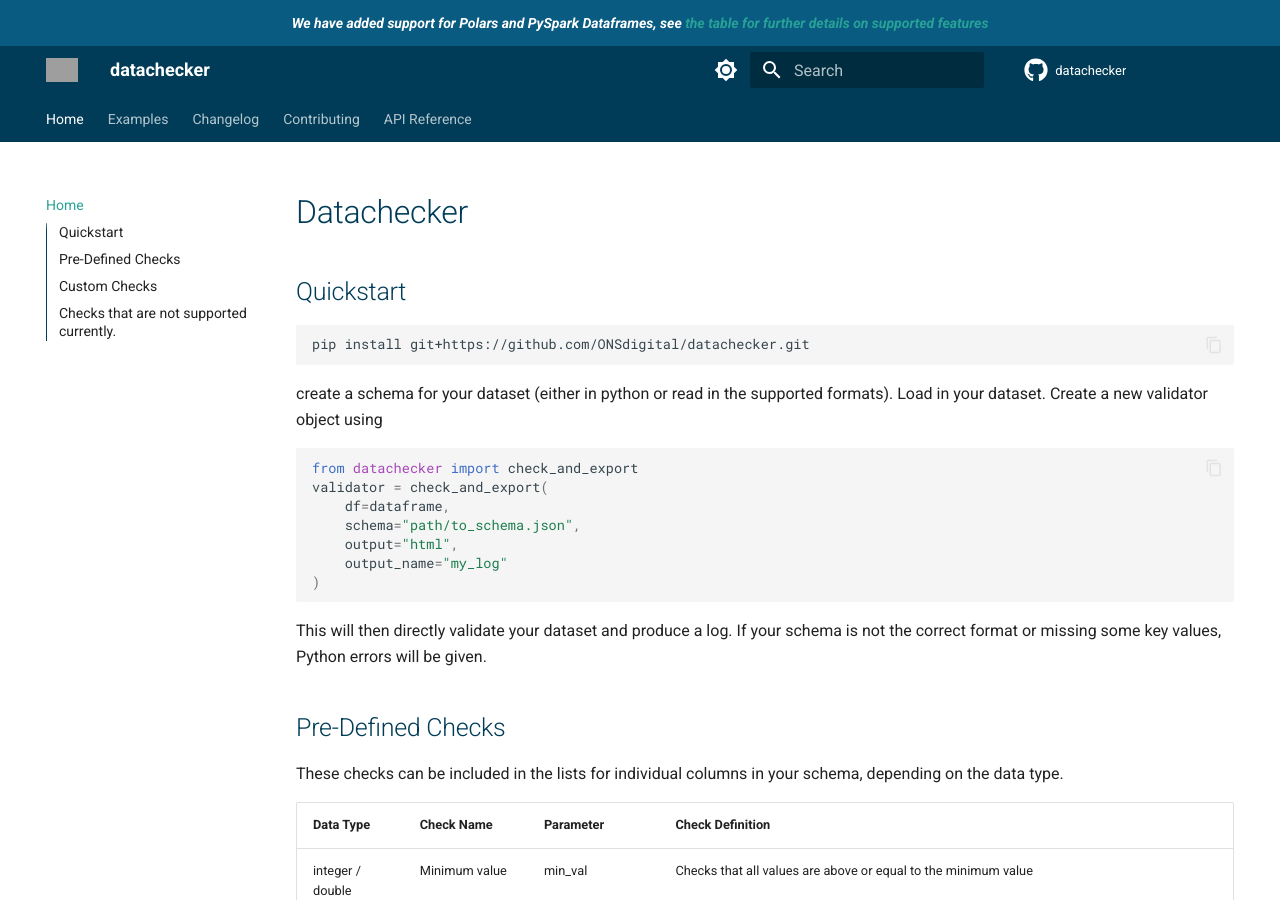
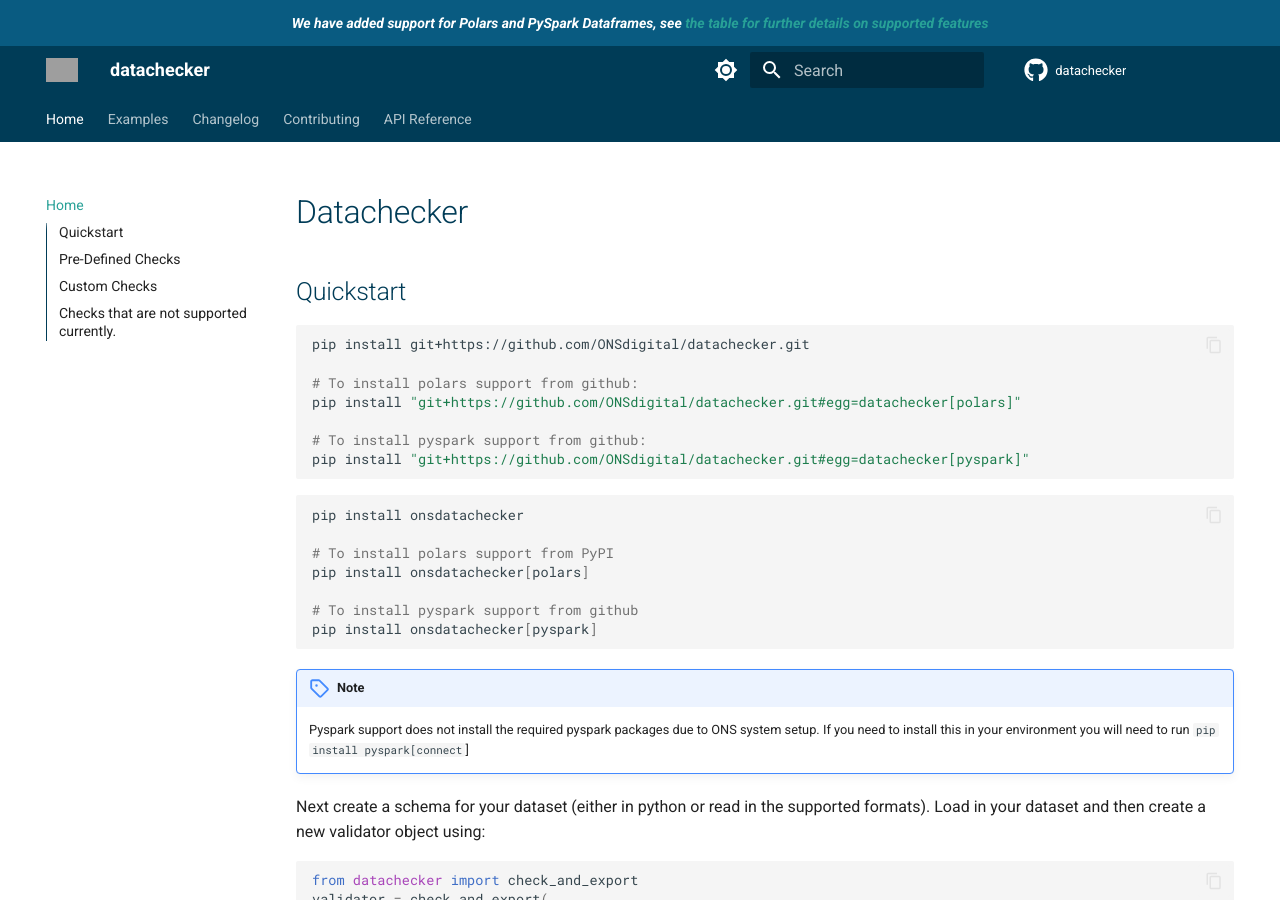
Before and after one commit to ONSdigital/datachecker, an MkDocs documentation site: the page built from docs/index.md, in a window 1280 px wide and 900 px high. Built offline with MkDocs 1.6.1 and Material for MkDocs 9.7.7, drawn with Linux system fonts in a browser that asks for light colours; comment, search, counter and statistics services are not loaded; grey boxes are pictures that could not be loaded.

Commit message:
information on install setups

````diff
--- a/docs/index.md
+++ b/docs/index.md
@@ -4,10 +4,29 @@
 
 ```Bash
 pip install git+https://github.com/ONSdigital/datachecker.git
+
+# To install polars support from github:
+pip install "git+https://github.com/ONSdigital/datachecker.git#egg=datachecker[polars]"
+
+# To install pyspark support from github:
+pip install "git+https://github.com/ONSdigital/datachecker.git#egg=datachecker[pyspark]"
 ```
-create a schema for your dataset (either in python or read in the supported formats).
-Load in your dataset.
-Create a new validator object using
+
+```bash
+pip install onsdatachecker
+
+# To install polars support from PyPI
+pip install onsdatachecker[polars]
+
+# To install pyspark support from github
+pip install onsdatachecker[pyspark]
+```
+!!! note
+    Pyspark support does not install the required pyspark packages due to ONS system setup. If you need to install this in your environment you will need to run `pip install pyspark[connect`]
+
+
+Next create a schema for your dataset (either in python or read in the supported formats).
+Load in your dataset and then create a new validator object using:
 
 ```python
 from datachecker import check_and_export
--- a/pyproject.toml
+++ b/pyproject.toml
@@ -12,7 +12,6 @@
     "Programming Language :: Python :: 3.12"
 ]
 dependencies = [
-    "findspark",
     "pyyaml",
     "pandas<3.0.0",
     "tomli",
@@ -55,6 +54,7 @@
     "pre-commit",
     "polars",
     "pyarrow",
+    "findspark",
     "grpcio"
 ]
 docs = [
````
Also changed, not shown: README.md (+36 -0 lines).
